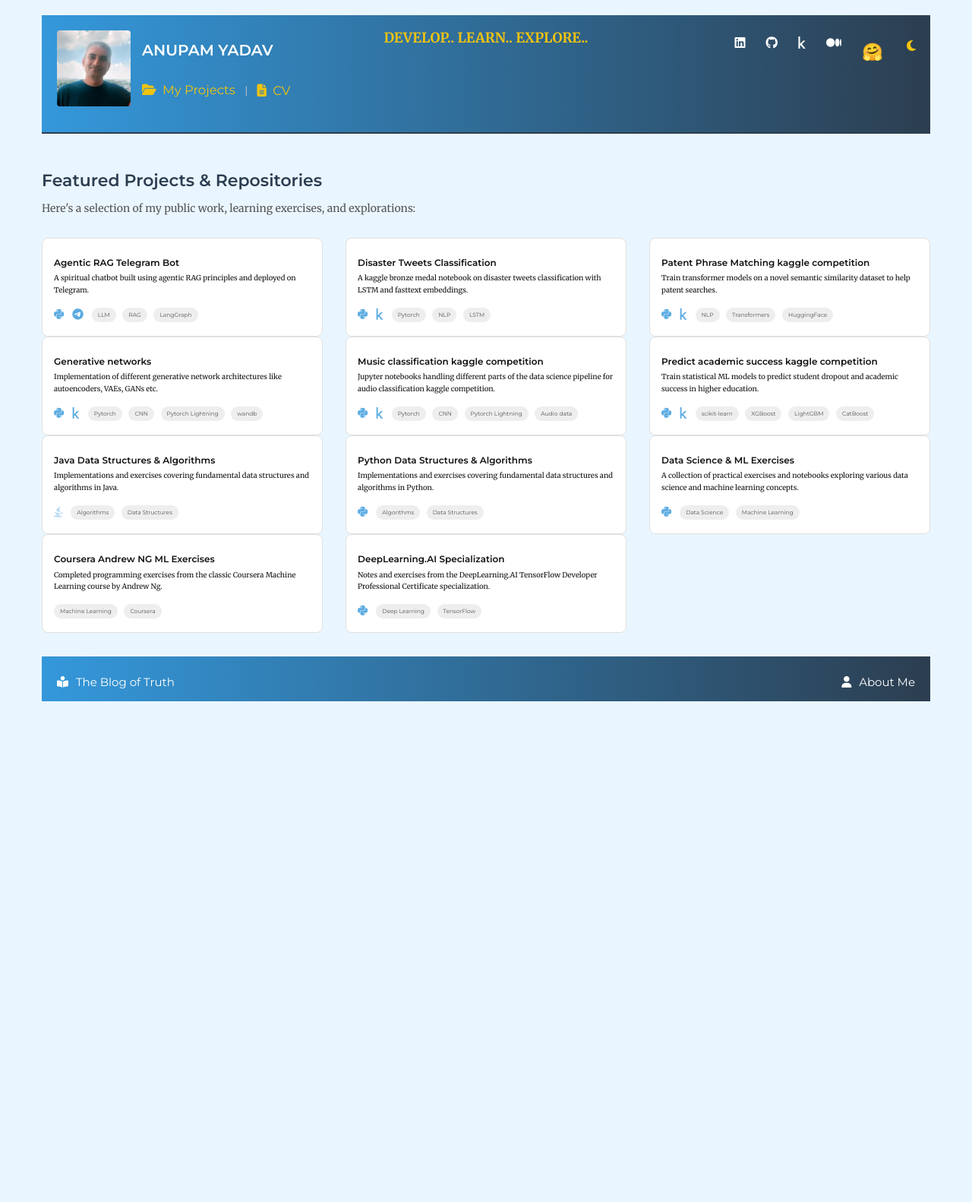
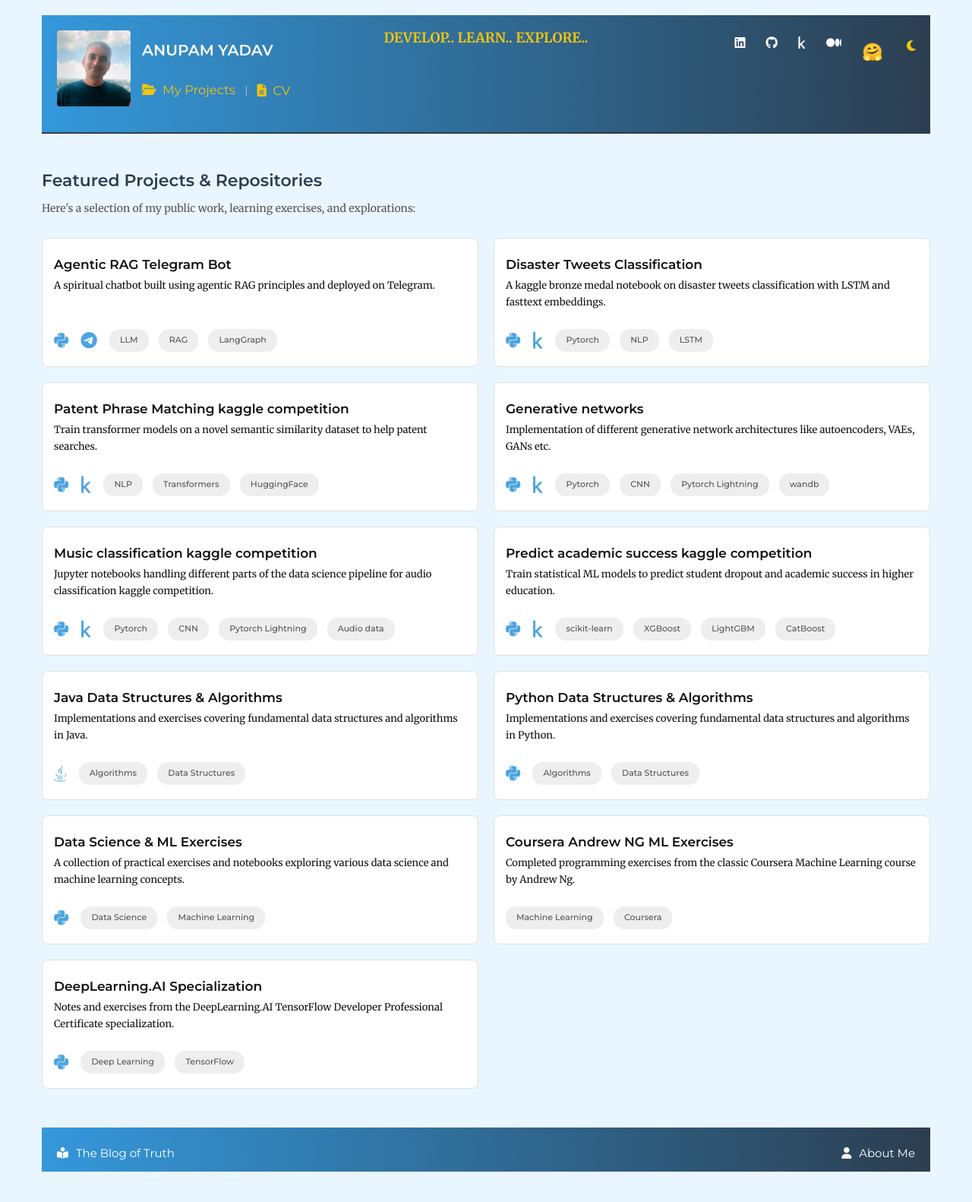
Before and after one commit to bk-anupam/bk-anupam.github.io, a Jekyll site: the page built from pages/Repositories.html, in a window 1280 px wide. Shown: the whole page at 76% size. Built offline with Jekyll 4.4.1, drawn with Linux system fonts in a browser that asks for light colours; before the commit the page ends 963 px from its top, so only the background shows below that.

Commit message:
updated repositories.html

```diff
--- a/css/style.css
+++ b/css/style.css
@@ -470,6 +470,9 @@ marquee {
   background-color: #ffffff; /* White background for cards */
   display: flex; /* Ensure flex properties for alignment */
   flex-direction: column; /* Stack card body and footer vertically */
+  min-height: 170px; /* Ensures all cards have the same height */
+  height: 100%;
+  box-sizing: border-box;
 }
 
 .repository-cards .card:hover {
@@ -482,12 +485,15 @@ marquee {
   flex-grow: 1; /* Allow body to grow and push footer down */
   display: flex;
   flex-direction: column;
+  justify-content: space-between;
+  height: 100%;
 }
 
 .repository-cards .card-title {
   margin-bottom: 0.75rem;
   font-family: 'Montserrat', sans-serif; /* Match header font */
-  font-size: 1.2rem;
+  font-size: 1.7rem;
+  font-weight: 700;
 }
 
 .repository-cards .card-title a {
@@ -501,23 +507,25 @@ marquee {
 }
 
 .repository-cards .card-text {
-  font-size: 0.95rem;
+  font-size: 1.3rem;
   color: #111; /* Always dark for readability on white card background in all themes */
-  line-height: 1.6;
+  line-height: 1.7;
   flex-grow: 1; /* Allow text to take available space */
-  margin-bottom: 1rem; /* Space before icons */
+  margin-bottom: 1.2rem; /* Space before icons */
 }
 
 .repository-cards .tech-icons {
   margin-top: auto; /* Push icons to the bottom of the card-body */
-  font-size: 1.5rem; /* Size for Font Awesome icons */
+  font-size: 2.2rem; /* Larger icon size */
   color: var(--secondary-color); /* Color for icons */
 }
 
 .repository-cards .tech-icons i {
-  margin-right: 0.75rem; /* Space between icons */
-  opacity: 0.8;
+  margin-right: 1.1rem; /* More space between icons */
+  opacity: 0.88;
   transition: opacity 0.2s ease;
+  font-size: 2.2rem;
+  vertical-align: middle;
 }
 .repository-cards .tech-icons i:hover {
   opacity: 1;
@@ -528,18 +536,31 @@ marquee {
   display: inline-block;
   background-color: #eee;
   color: #555;
-  font-size: 0.75rem;
-  padding: 3px 8px;
-  border-radius: 10px;
-  margin-right: 5px;
+  font-size: 1.1rem;
+  padding: 5px 14px;
+  border-radius: 14px;
+  margin-right: 8px;
   font-family: 'Montserrat', sans-serif;
   vertical-align: middle; /* Align tags better with icons */
+  font-weight: 500;
 }
 
 .repository-cards .card-footer {
   background-color: #f9f9f9;
   border-top: 1px solid #e0e0e0;
   padding: 0.75rem 1.5rem;
+}
+
+/* Consistent horizontal and vertical spacing between cards */
+.repository-cards > .col-md-6 {
+  margin-bottom: 2rem;
+  padding-left: 1rem;
+  padding-right: 1rem;
+  box-sizing: border-box;
+}
+.repository-cards {
+  margin-left: -1rem;
+  margin-right: -1rem;
 }
 
 /* ==========================================================================
--- a/pages/Repositories.html
+++ b/pages/Repositories.html
@@ -11,7 +11,7 @@ description: A collection of my public code repositories and projects.
     <div class="row repository-cards"> <!-- Bootstrap row to hold the cards -->
 
         <!-- Card 1: Agentic RAG Bot -->
-        <div class="col-lg-4 col-md-6 mb-4"> <!-- Adjust columns (lg-4 for 3 cols, md-6 for 2 cols) -->
+<div class="col-md-6 mb-4"> <!-- 2 cards per row on md+ screens -->
             <div class="card h-100">
                 <div class="card-body">
                     <h5 class="card-title">
@@ -35,7 +35,7 @@ description: A collection of my public code repositories and projects.
         </div>
 
         <!-- Card 2: Disaster tweet prediction -->
-        <div class="col-lg-4 col-md-6 mb-4">
+        <div class="col-md-6 mb-4">
             <div class="card h-100">
                 <div class="card-body">
                     <h5 class="card-title">
@@ -54,7 +54,7 @@ description: A collection of my public code repositories and projects.
         </div>
 
         <!-- Card 3: USPPM kaggle competition -->
-        <div class="col-lg-4 col-md-6 mb-4">
+        <div class="col-md-6 mb-4">
             <div class="card h-100">
                 <div class="card-body">
                     <h5 class="card-title">
@@ -73,7 +73,7 @@ description: A collection of my public code repositories and projects.
         </div>
 
         <!-- Card 4: Generative networks -->
-        <div class="col-lg-4 col-md-6 mb-4">
+        <div class="col-md-6 mb-4">
             <div class="card h-100">
                 <div class="card-body">
                     <h5 class="card-title">
@@ -93,7 +93,7 @@ description: A collection of my public code repositories and projects.
         </div>
 
         <!-- Card 5: Audio classification -->
-        <div class="col-lg-4 col-md-6 mb-4">
+        <div class="col-md-6 mb-4">
             <div class="card h-100">
                 <div class="card-body">
                     <h5 class="card-title">
@@ -113,7 +113,7 @@ description: A collection of my public code repositories and projects.
         </div>
 
         <!-- Card 6: Predict academic success tabular data kaggle competition -->
-        <div class="col-lg-4 col-md-6 mb-4">
+        <div class="col-md-6 mb-4">
             <div class="card h-100">
                 <div class="card-body">
                     <h5 class="card-title">
@@ -134,7 +134,7 @@ description: A collection of my public code repositories and projects.
 
         <!-- Add more cards here as needed -->
          <!-- Card 7: Java DS/Algos -->
-        <div class="col-lg-4 col-md-6 mb-4">
+        <div class="col-md-6 mb-4">
             <div class="card h-100">
                 <div class="card-body">
                     <h5 class="card-title">
@@ -151,7 +151,7 @@ description: A collection of my public code repositories and projects.
         </div>
 
         <!-- Card 8: Python DS/Algos -->
-        <div class="col-lg-4 col-md-6 mb-4">
+        <div class="col-md-6 mb-4">
             <div class="card h-100">
                 <div class="card-body">
                     <h5 class="card-title">
@@ -168,7 +168,7 @@ description: A collection of my public code repositories and projects.
         </div>
 
         <!-- Card 9: DS/ML Exercises -->
-        <div class="col-lg-4 col-md-6 mb-4">
+        <div class="col-md-6 mb-4">
             <div class="card h-100">
                 <div class="card-body">
                     <h5 class="card-title">
@@ -186,7 +186,7 @@ description: A collection of my public code repositories and projects.
         </div>
 
         <!-- Card 10: Andrew NG Exercises -->
-        <div class="col-lg-4 col-md-6 mb-4">
+        <div class="col-md-6 mb-4">
             <div class="card h-100">
                 <div class="card-body">
                     <h5 class="card-title">
@@ -203,7 +203,7 @@ description: A collection of my public code repositories and projects.
         </div>
 
         <!-- Card 11: DeepLearning.AI Spec -->
-        <div class="col-lg-4 col-md-6 mb-4">
+        <div class="col-md-6 mb-4">
             <div class="card h-100">
                 <div class="card-body">
                     <h5 class="card-title">
```
